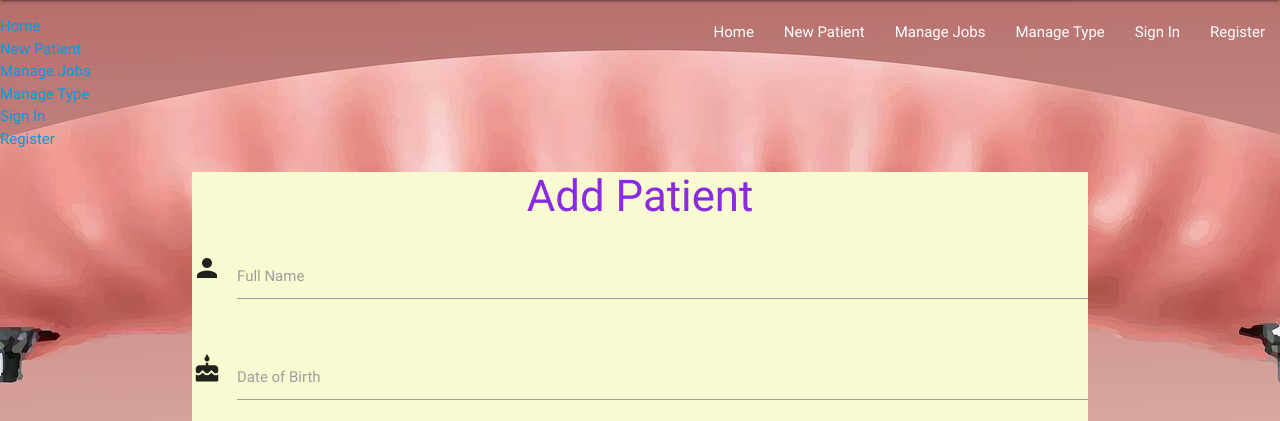
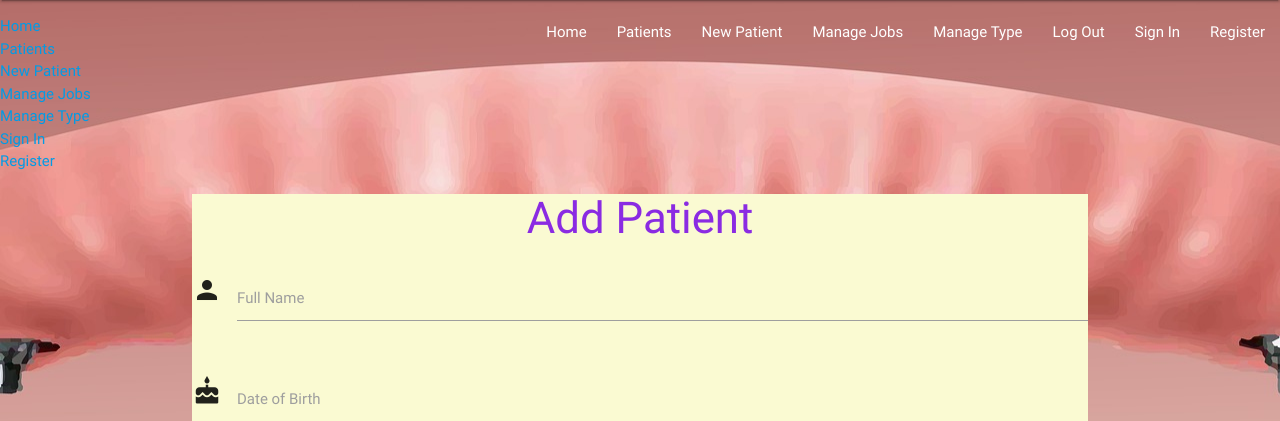
Before and after one commit to isiko1/dental_laboratory, a Flask app: page /add_patient in a window 1280 px wide. Shown: the part 64-485 px from the top of the page. Run offline with Flask 2, Linux system fonts and the light colour scheme; data that the repository does not hold is empty; some libraries are stand-ins or nearby versions.

Commit message:
Added patients link and log out function

```diff
--- a/app.py
+++ b/app.py
@@ -15,6 +15,7 @@ app.config["MONGO_URI"] = os.environ.get("MONGO_URI")
 app.secret_key = os.environ.get("SECRET_KEY")
 mongo = PyMongo(app)
 
+
 # -----------------------------Register-------------------------------------
 @app.route('/register', methods=['GET', 'POST'])
 def register():
@@ -25,7 +26,7 @@ def register():
         )
         if existing_user:
             flash("Username already exists")
-            return redirect(url_for("register"))
+            return redirect(url_for("login"))
 # ------------Dictionary----------------------------------------------------
         register = {
             "username": request.form.get("username").lower(),
@@ -54,6 +55,14 @@ def login():
             flash('Login Unsuccessful. Please check username and password',
                   'danger')
     return render_template('login.html', title='Sign In', form=form)
+
+
+# -----------------------------Log out-------------------------------------
+@app.route("/logout")
+def logout():
+    flash("You have logged out successfully!")
+    return redirect(url_for('login'))
+
 
 # -----------------------------Read-------------------------------------
 @app.route('/get_patients')
--- a/templates/base.html
+++ b/templates/base.html
@@ -16,17 +16,20 @@
 			<a href="{{url_for('get_patients')}}" class="brand-logo">Dental Laboratory</a>
 			<a href="#" data-target="mobile-demo" class="sidenav-trigger"><i class="material-icons">menu</i></a>
 			<ul class="right hide-on-med-and-down">
-				<li><a href="{{url_for('get_patients')}}">Home</a></li>
+                <li><a href="{{url_for('login')}}">Home</a></li>
+                <li><a href="{{url_for('get_patients')}}">Patients</a></li>
 				<li><a href="{{url_for('add_patient')}}">New Patient</a></li>
 				<li><a href="{{url_for('get_jobs')}}">Manage Jobs</a></li>
-				<li><a href="{{url_for('get_type')}}">Manage Type</a></li>
+                <li><a href="{{url_for('get_type')}}">Manage Type</a></li>
+                <li><a href="{{url_for('logout')}}">Log Out</a></li>
                 <li><a href="{{url_for('login')}}">Sign In</a></li>
-                <li><a href="{{url_for('register')}}">Register</a></li>
-			</ul>
+                    <li><a href="{{url_for('register')}}">Register</a></li>
+            </ul>
 		</div>
 	</nav>
 	<ul class="sidenav" id="mobile-demo">
-		<li><a href="{{url_for('get_patients')}}">Home</a></li>
+        <li><a href="{{url_for('login')}}">Home</a></li>
+        <li><a href="{{url_for('get_patients')}}">Patients</a></li>
 		<li><a href="{{url_for('add_patient')}}">New Patient</a></li>
 		<li><a href="{{url_for('get_jobs')}}">Manage Jobs</a></li>
 		<li><a href="{{url_for('get_type')}}">Manage Type</a></li>
```
